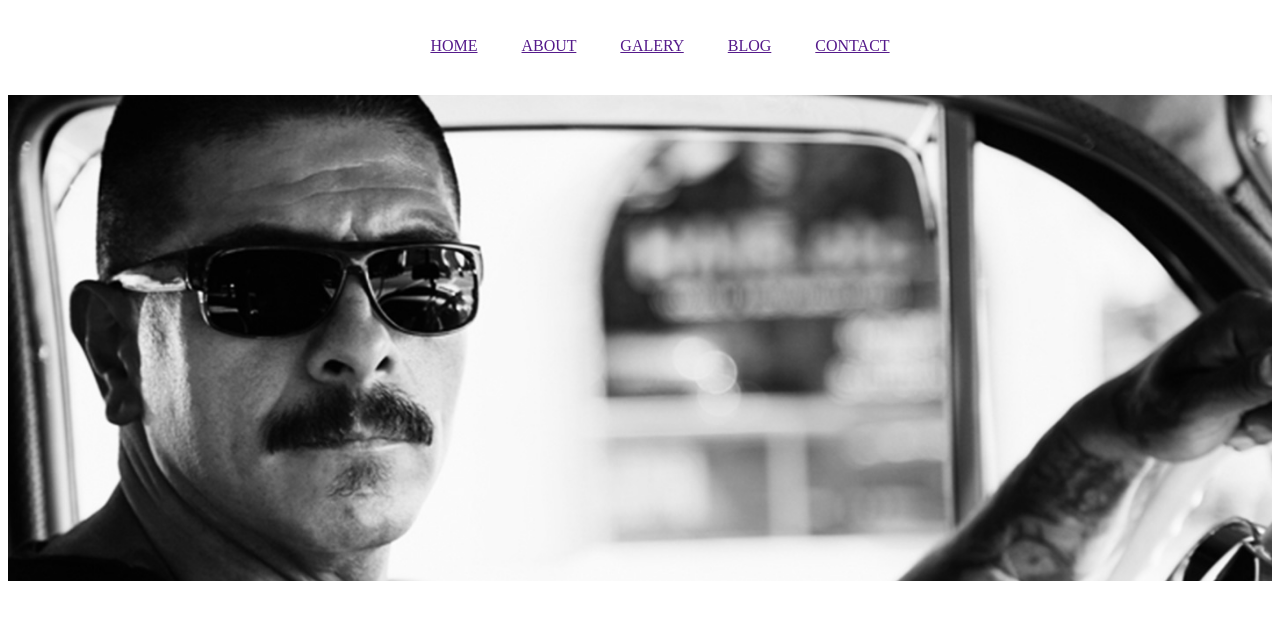
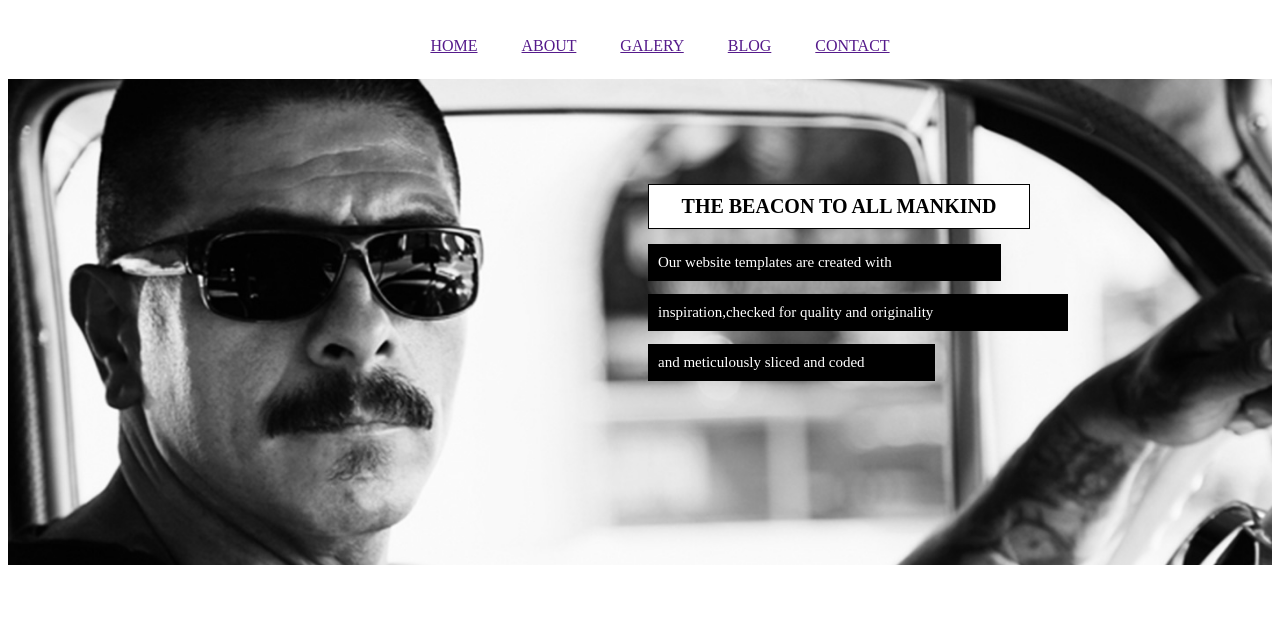
Before and after one commit to instructorKC/c8-checkpoint-mustacchio, a plain HTML site: page index.html in a window 1280 px wide. Shown: the part 136-756 px from the top of the page. Drawn offline with Linux system fonts and the light colour scheme.

Commit message:
landing page

```diff
--- a/index.html
+++ b/index.html
@@ -11,7 +11,7 @@
     <header>
 
         <figure>
-            <img src = "logo.jpeg" alt = "logo image">
+            <img src = "logo.jpeg" alt = "logo image" class = "logo">
         </figure>
 
         <nav>
@@ -28,6 +28,14 @@
     <div>
 
         <img src = "beacon.jpeg" alt = "landing image" class = "beacon">
+    </div>
+    <div>
+        <!-- <span class = "s1">THE BEACON TO ALL MANKIND</span> -->
+        <!-- <span>THE BEACON TO ALL MANKIND</span> -->
+        <article class = "a4">THE BEACON TO ALL MANKIND</article>
+        <article class = "a1">Our website templates are created with</article>
+        <article class = "a2">inspiration,checked for quality and originality</article>
+        <article class = "a3">and meticulously sliced and coded</article>
 
     </div>
 </body>
--- a/style.css
+++ b/style.css
@@ -3,7 +3,7 @@ body {
 }
 
 
-img {
+.logo {
     display: block;
     margin-top: 5vh;
     margin-left: auto;
@@ -31,4 +31,86 @@ nav {
 .beacon {
     width: 100%;
     min-height: 400px;
+    margin-top: 3vh;
+    /* position: fixed; */
+    /* z-index: unset; */
 }
+
+/* span {
+    font-size: 20px;
+    font-weight: 200;
+    border: 1px solid black;
+    padding: 10px 10px 10px 10px;
+    margin-left: 50%;
+    margin-top: -200px;
+} */
+
+.s1{
+    font-size: 20px;
+    font-weight: 200;
+    border: 1px solid black;
+    background-color: white;
+    position: absolute;
+    padding: 10px 10px 10px 10px;
+    top: 280px;
+    left:600px
+}
+.a1 {
+    /* margin-top: -150px; */
+    font-size: 15px;
+    color: white;
+    background-color: black;
+    padding: 10px 10px 10px 10px;
+    margin-left: 50%;
+    /* z-index: 11; */
+    width: 250pt;
+    position: absolute;
+    top: 380px;
+}
+
+.a2 {
+    font-size: 15px;
+    color: white;
+    background-color: black;
+    padding: 10px 10px 10px 10px;
+    margin-left: 50%;
+    /* z-index: 1; */
+    margin-top: 10px;
+    width: 300pt;
+    position: absolute;
+    top: 420px;
+}
+
+.a3 {
+    font-size: 15px;
+    color: white;
+    background-color: black;
+    padding: 10px 10px 10px 10px;
+    margin-left: 50%;
+    z-index: 1;
+    margin-top: 10px;
+    width: 200pt;
+    position: absolute;
+    top: 470px;
+}
+
+/* article {
+    margin-top: -100px;
+    z-index: 2;
+} */
+
+.a4{
+    font-size: 20px;
+    font-weight: bolder;
+    border: 1px solid black;
+    background-color: white;
+    padding: 10px 10px 10px 10px;
+    margin-left: 50%;
+    z-index: 1;
+    margin-top: 10px;
+    width: 270pt;
+    position: absolute;
+    top: 310px;
+    text-align: center;
+}
+}
```
